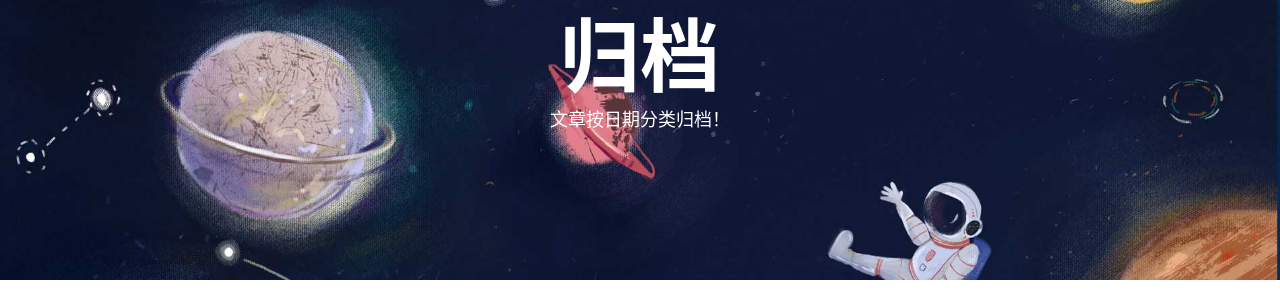
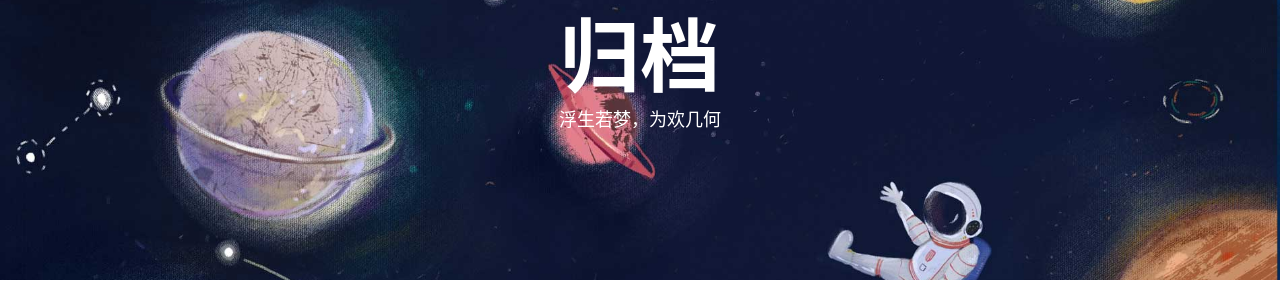
Before and after one commit to Richardurben/Richardurben.github.io, a Jekyll site: the page built from 1archives.html, in a window 1280 px wide. Shown: the part 138-438 px from the top of the page. Built offline with Jekyll 4.4.1, drawn with Linux system fonts in a browser that asks for light colours; nearby versions of some CDN libraries; comment, search, counter and statistics services are not loaded.

Commit message:
Update 1archives.html

```diff
--- a/1archives.html
+++ b/1archives.html
@@ -2,7 +2,7 @@
 layout: page
 permalink: /archives/
 title: "归档"
-description: "文章按日期分类归档！"
+description: "浮生若梦，为欢几何"
 header-img: "img/achieve-bg.jpg"
 ---
 
```
